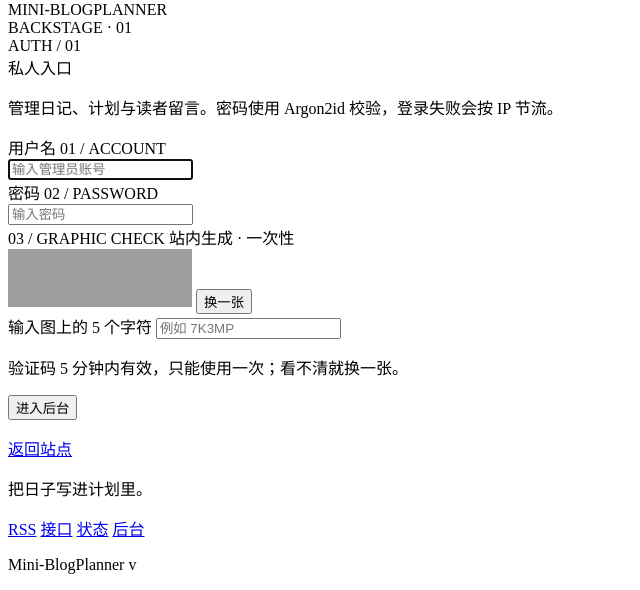
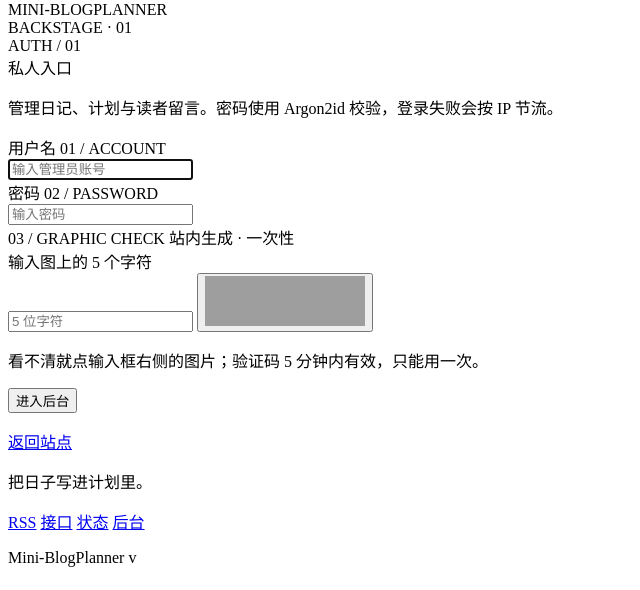
Before and after one commit to Lisir2002/Mini-BlogPlanner, a PHP site: template themes/cream/templates/admin/login.php in a window 1280 px wide. Shown: the part 333-923 px from the top of the page, without its empty margins (0-640 px from the left). After the commit the page ends 900 px from the top, so only its background shows below. Run offline with PHP 8.4, Linux system fonts and the light colour scheme; the template is opened without the code that fills it, so the values that code supplies are empty; grey boxes are pictures that could not be loaded.

Commit message:
验证码内嵌登录输入框并发布 0.1.54

```diff
--- a/plugins/admin/plugin.json
+++ b/plugins/admin/plugin.json
@@ -1,7 +1,7 @@
 {
   "id": "admin",
   "name": "Admin",
-  "version": "0.6.14",
+  "version": "0.6.15",
   "priority": 10,
   "class": "Plugin\\Admin\\AdminPlugin",
   "runtime": true,
--- a/plugins/admin/src/LoginController.php
+++ b/plugins/admin/src/LoginController.php
@@ -91,7 +91,10 @@ final class LoginController
             ->withHeader('Cache-Control', 'no-store, no-cache, must-revalidate, max-age=0')
             ->withHeader('Pragma', 'no-cache')
             ->withHeader('Expires', '0')
-            ->withHeader('X-Content-Type-Options', 'nosniff');
+            ->withHeader('X-Content-Type-Options', 'nosniff')
+            ->withHeader('Cross-Origin-Resource-Policy', 'same-origin')
+            ->withHeader('X-Robots-Tag', 'noindex, nofollow')
+            ->withHeader('Content-Disposition', 'inline; filename="captcha.png"');
     }
 
     public function logout(Request $request): Response
--- a/themes/cream/templates/admin/login.php
+++ b/themes/cream/templates/admin/login.php
@@ -57,15 +57,16 @@
             <span>03 / GRAPHIC CHECK</span>
             <span>站内生成 · 一次性</span>
           </div>
-          <div class="admin-captcha-row">
-            <img id="admin-captcha-image" src="/admin/captcha.png" width="184" height="58" alt="图形验证码" draggable="false">
-            <button class="admin-captcha-refresh" type="button" data-captcha-refresh>换一张</button>
-          </div>
           <div class="admin-captcha-answer">
             <label for="captcha">输入图上的 5 个字符</label>
-            <input id="captcha" name="captcha" type="text" inputmode="text" autocomplete="off" autocapitalize="characters" spellcheck="false" maxlength="5" pattern="[A-Za-z0-9]{5}" placeholder="例如 7K3MP" required>
+            <div class="admin-captcha-field">
+              <input id="captcha" name="captcha" type="text" inputmode="text" autocomplete="off" autocapitalize="characters" spellcheck="false" maxlength="5" pattern="[A-Za-z0-9]{5}" placeholder="5 位字符" required>
+              <button class="admin-captcha-refresh" type="button" data-captcha-refresh aria-label="点击刷新图形验证码" title="点击换一张">
+                <img id="admin-captcha-image" src="/admin/captcha.png" width="160" height="50" alt="图形验证码，点击换一张" draggable="false">
+              </button>
+            </div>
           </div>
-          <p class="admin-captcha-note">验证码 5 分钟内有效，只能使用一次；看不清就换一张。</p>
+          <p class="admin-captcha-note">看不清就点输入框右侧的图片；验证码 5 分钟内有效，只能用一次。</p>
         </div>
         <script>
         (function () {
--- a/themes/cream/theme.json
+++ b/themes/cream/theme.json
@@ -1,7 +1,7 @@
 {
   "id": "cream",
   "name": "奶油手账",
-  "version": "0.2.49",
+  "version": "0.2.50",
   "templates": "templates",
   "description": "奶油米色、黑灰白主基调、彩色点缀的个人博客主题。",
   "screenshots": [],
--- a/version.json
+++ b/version.json
@@ -1,5 +1,5 @@
 {
-  "app": "0.1.53",
+  "app": "0.1.54",
   "channel": "stable",
   "schema": 2026112105,
   "schema_min": 2026112105,
@@ -12,10 +12,10 @@
     "install": "0.1.1",
     "pages": "0.2.3",
     "posts": "0.2.13",
-    "admin": "0.6.14",
+    "admin": "0.6.15",
     "media": "0.1.1"
   },
   "themes": {
-    "cream": "0.2.49"
+    "cream": "0.2.50"
   }
 }
```
Also changed, not shown: core/Security/GraphicCaptcha.php (+5 -5 lines), docs/ADMIN.md (+1 -0 lines), tests/run.php (+10 -5 lines), CHANGELOG.md, public/assets/admin.css, 1 other file.
